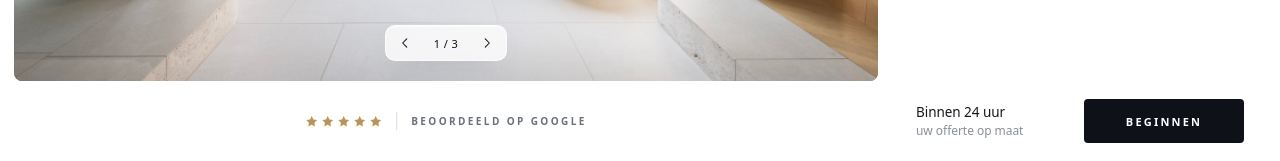
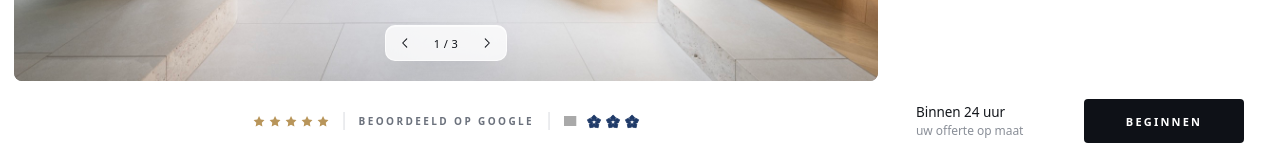
Before and after one commit to mijnschoonmaker/crm, a plain HTML site: page public/webshop/mijnschoonmaker-foto.html in a window 1280 px wide. Shown: the part 639-800 px from the top of the page. Drawn offline with Linux system fonts and the light colour scheme; grey boxes are pictures that could not be loaded.

```diff
--- a/public/webshop/mijnschoonmaker-foto.html
+++ b/public/webshop/mijnschoonmaker-foto.html
@@ -1322,7 +1322,7 @@ html body:not(#zz) .ref-weg{flex:none;border:0;background:none;color:#0d121b;fon
 <script>
 /* ===== Instellingen: pas hier uw gegevens en tarieven aan (prijzen excl. btw, gelijk aan Zeem) ===== */
 /*CFG-START*/
-const BEDRIJF={"naam":"mijnschoonmaker.com","email":"robin@mijnschoonmaker.com","whatsapp":"31618060606","logo":"https://app.mansard.nl/_blob/c7347df47a651a9cf0934d8f7c429a10","endpoint":"https://app.mansard.nl/api/aanvraag","werkgebied":"","gebieden":[{"s":"beide","p":[[53.14195,6.54123],[53.11596,6.58148],[53.12718,6.62592],[53.12386,6.63469],[53.12947,6.65186],[53.1479,6.63393],[53.1526,6.61409]]},{"s":"beide","p":[[53.14226,6.40419],[53.14083,6.39103],[53.12898,6.39227],[53.12138,6.40456],[53.12607,6.41439]]},{"s":"beide","p":[[53.13301,6.08683],[53.12408,6.07653],[53.08949,6.08587],[53.09694,6.11029],[53.12088,6.10762],[53.13313,6.09064]]}],"klantPc":"2280,9202,9204,9231,9249,9301,9304,9343,9351,9354,9355,9356,9361,9362,9363,9364,9365,9366,9367,9479,9728,9751,9752,9765,9766,9801,9821,9822,9824,9825,9843,9844,9861,9862,9863,9864,9865,9866","voorwaarden":"","voorwaardenPdf":"https://app.mansard.nl/_blob/e7962b95279961c553121a200fee7572","privacyPdf":"https://app.mansard.nl/_blob/5817f30f134a3405b7c02cf68b8b9a2f","herroepingPdf":"https://app.mansard.nl/_blob/3dc4d67780beb8bb9b2e22a1562c9a24"};
+const BEDRIJF={"naam":"mijnschoonmaker.com","email":"robin@mijnschoonmaker.com","whatsapp":"31618060606","logo":"https://app.mansard.nl/_blob/c7347df47a651a9cf0934d8f7c429a10","endpoint":"https://app.mansard.nl/api/aanvraag","werkgebied":"","gebieden":[{"s":"beide","p":[[53.14195,6.54123],[53.11596,6.58148],[53.12718,6.62592],[53.12386,6.63469],[53.12947,6.65186],[53.1479,6.63393],[53.1526,6.61409]]},{"s":"beide","p":[[53.14226,6.40419],[53.14083,6.39103],[53.12898,6.39227],[53.12138,6.40456],[53.12607,6.41439]]},{"s":"beide","p":[[53.13301,6.08683],[53.12408,6.07653],[53.08949,6.08587],[53.09694,6.11029],[53.12088,6.10762],[53.13313,6.09064]]}],"klantPc":"2280,9202,9204,9231,9249,9301,9304,9343,9351,9354,9355,9356,9361,9362,9363,9364,9365,9366,9367,9479,9728,9751,9752,9765,9766,9801,9821,9822,9824,9825,9843,9844,9861,9862,9863,9864,9865,9866","voorwaarden":"","voorwaardenPdf":"https://app.mansard.nl/_blob/3b146ca927b30f0d39d16491aae8ee03","privacyPdf":"https://app.mansard.nl/_blob/5817f30f134a3405b7c02cf68b8b9a2f","herroepingPdf":"https://app.mansard.nl/_blob/3dc4d67780beb8bb9b2e22a1562c9a24"};
 const VAT=0.21;
 const cfg={"g0_p":1.67,"g1_p":1.7,"g2_p":1.97,"g3_p":3,"tuimel_p":1.7,"lood_p":1.64,"koepel_p":2,"mini_p":0.39,"start":0,"min":60,"tiers":[[10,10],[20,20],[30,30],[40,40],[50,50],[100,60]],"tb":{"lood":[[10,10],[20,20],[30,30],[40,40]],"g3":[[10,10],[20,20]],"koepel":[[5,10]],"g0":[[10,10],[20,20],[30,30],[40,40],[50,50],[100,60]],"mini":[[10,10],[20,20],[30,30],[200,50],[40,40]],"tuimel":[],"g1":[[10,10],[20,20]],"g2":[]},"wg":{"mini":100,"g2":100,"g1":100,"koepel":100,"g0":100,"lood":100,"g3":100,"tuimel":100},"fp":{"w1":0,"w2":0,"w4":10,"mnd":0,"w6":0,"m8":5,"mnd2":0,"w12":0,"mnd3":0,"w16":0,"mnd4":0,"w24":0,"mnd6":0,"w48":0,"mnd12":0,"afroep":-25,"once":-25},"minAlles":true,"fpB":{"4":10,"8":5}};
 const FREQ_LIST=[["m8","1x per 8 weken",6.5,5,8]];
@@ -2658,7 +2658,7 @@ html body.cfg:not(#zz):not(#zy):not(#zx):not(#zw) #ed .ed-pick{padding:2px 2px 0
   bij();stap();setInterval(()=>{bij();stap()},500);
 })();
 </script>
-<script>window.FO_GOOGLE={score:"5,0",url:"https://www.google.com/search?sca_esv=9fe6aa29495acef6&sxsrf=APpeQnvttshP_bQrIBwpMDFXhGtJfkjR0g:1792166419044&q=mijnschoonmaker.com&si=APenkKnzv9m99ToiohAuzpadUwbOz34nZJ3j2Ukmo5XOUYWApjE4br99HjFu3cNnYVNP9T502a2EhXCD5nyX5XcRmKcRpvJDWQJYTEbmzMBcjvipT7pHGmw%3D&uds=AJ5uw18zeF8z_P7IQbfeR8tV0KKTqhiMz0ZtNq8DmFPD0rFQyv8tnNTzpQF-enLK9GNaTH9Erp5YDQSQyDyerQop71z2vZ7VwISfAG1uMEN444limwNyAaE&sa=X&ved=2ahUKEwiK86OW9L6XAxXi8QIHHW0iHTkQ3PALegQIOxAF&biw=1515&bih=810&dpr=2"}</script><!--FOTO-OFFERTE: de klant maakt alleen foto's en vult zijn gegevens in; het bedrijf telt zelf (luchtfoto's + foto's)
+<script>window.FO_GOOGLE={kap:3,score:"5,0",url:"https://www.google.com/search?sca_esv=9fe6aa29495acef6&sxsrf=APpeQnvttshP_bQrIBwpMDFXhGtJfkjR0g:1792166419044&q=mijnschoonmaker.com&si=APenkKnzv9m99ToiohAuzpadUwbOz34nZJ3j2Ukmo5XOUYWApjE4br99HjFu3cNnYVNP9T502a2EhXCD5nyX5XcRmKcRpvJDWQJYTEbmzMBcjvipT7pHGmw%3D&uds=AJ5uw18zeF8z_P7IQbfeR8tV0KKTqhiMz0ZtNq8DmFPD0rFQyv8tnNTzpQF-enLK9GNaTH9Erp5YDQSQyDyerQop71z2vZ7VwISfAG1uMEN444limwNyAaE&sa=X&ved=2ahUKEwiK86OW9L6XAxXi8QIHHW0iHTkQ3PALegQIOxAF&biw=1515&bih=810&dpr=2"}</script><!--FOTO-OFFERTE: de klant maakt alleen foto's en vult zijn gegevens in; het bedrijf telt zelf (luchtfoto's + foto's)
     en stuurt binnen 24 uur een offerte op maat. Geen ramen aantikken, geen prijs op de site. Werkt met en zonder configurator-opbouw. -->
 <style>
 /* niets meer tellen of aantikken */
@@ -2745,6 +2745,9 @@ html body.cfg:not(#a):not(#b):not(#c):not(#d) .cfg-col{padding-bottom:24px!impor
 .fo-google b{font:500 15px/1 system-ui,-apple-system,"Segoe UI",sans-serif;color:#0e1117;letter-spacing:.02em}
 .fo-google i{width:1px;height:18px;background:#d9dbdf}
 .fo-google span.t{font:600 10px/1 system-ui,-apple-system,"Segoe UI",sans-serif;letter-spacing:.24em;text-transform:uppercase;color:#6b717c}
+.fo-google .ms{display:flex;align-items:center;gap:10px}
+.fo-google .ms img{height:10px;width:auto;display:block;opacity:.88}
+.fo-google .kr{display:flex;gap:4px}.fo-google .kr svg{width:15px;height:15px;color:#1f3a68}
 @media (max-width:999px){.fo-google{display:none}}
 
 /* knoppen op de foto iets kleiner; "Binnen 24 uur" subtieler */
@@ -2986,7 +2989,9 @@ html body.cfg:not(#a):not(#b):not(#c):not(#d):not(#e):not(#f):not(#g) .cfg-actie
     knop.style.marginLeft="auto";const kw=Math.round(Math.min(220,Math.max(160,(rechts-r.left)*.42)));knop.style.width="";knop.style.minWidth=kw+"px"}
   function google(){const G0=window.FO_GOOGLE,bar=$(".cfg-bar"),st=$(".cfg-stage");if(!G0||!bar||!st)return;let e=bar.querySelector(".fo-google");
     if(!e){const ster='<svg viewBox="0 0 20 20"><path d="M10 1.6l2.6 5.3 5.8.8-4.2 4.1 1 5.8L10 14.9l-5.2 2.7 1-5.8L1.6 7.7l5.8-.8z"/></svg>';
-      e=document.createElement("div");e.className="fo-google";e.innerHTML=`<span class="st">${ster.repeat(5)}</span><i></i><span class="t">Beoordeeld op Google</span>`;bar.append(e)}
+      e=document.createElement("div");e.className="fo-google";/* Mansard-score: de Kaprozen die klanten (onze inspecteurs) geven, berekend bij het maken van de pagina */
+      const kn=Math.max(0,Math.min(3,Number(G0.kap)||0)),kap='<svg viewBox="-31 -33 62 62" fill="currentColor" stroke="currentColor" stroke-width="3.2" stroke-linejoin="round" fill-rule="evenodd" aria-hidden="true"><path d="M-7.11 -9.67 L-10.50 -19.00 L0.00 -29.00 L10.50 -19.00 L7.11 -9.67 A12 12 0 0 1 7.00 -9.75 L7.00 -9.75 L14.83 -15.86 L27.58 -8.96 L21.31 4.11 L11.39 3.77 A12 12 0 0 1 11.43 3.64 L11.43 3.64 L19.66 9.20 L17.05 23.46 L2.67 21.54 L-0.07 12.00 A12 12 0 0 1 0.07 12.00 L0.07 12.00 L-2.67 21.54 L-17.05 23.46 L-19.66 9.20 L-11.43 3.64 A12 12 0 0 1 -11.39 3.77 L-11.39 3.77 L-21.31 4.11 L-27.58 -8.96 L-14.83 -15.86 L-7.00 -9.75 A12 12 0 0 1 -7.11 -9.67 Z M0.00 -11.00 L3.12 -3.69 L11.03 -2.98 L5.04 2.24 L6.82 9.98 L0.00 5.90 L-6.82 9.98 L-5.04 2.24 L-11.03 -2.98 L-3.12 -3.69 Z"/></svg>';
+      e.innerHTML=`<span class="st">${ster.repeat(5)}</span><i></i><span class="t">Beoordeeld op Google</span>`+(kn?`<i></i><span class="ms" title="Mansard-score: ${kn} ${kn===1?"Kaproos":"Kaprozen"}, toegekend door onze klanten"><img src="https://app.mansard.nl/mansard-logo.png" alt="Mansard"><span class="kr" aria-label="${kn} ${kn===1?"Kaproos":"Kaprozen"}">${kap.repeat(kn)}</span></span>`:"");bar.append(e)}
     const r=st.getBoundingClientRect(),b=bar.getBoundingClientRect();e.style.left=(r.left+r.width/2-b.left)+"px"}
   addEventListener("resize",lijn);setInterval(google,600);
 
```
Also changed, not shown: public/webshop/mijnschoonmaker-oud.html (+1 -1 lines), public/webshop/mijnschoonmaker-test.html (+8 -3 lines), public/webshop/mijnschoonmaker.html (+8 -3 lines), public/webshop/voorbeeld.html (+1 -1 lines).
